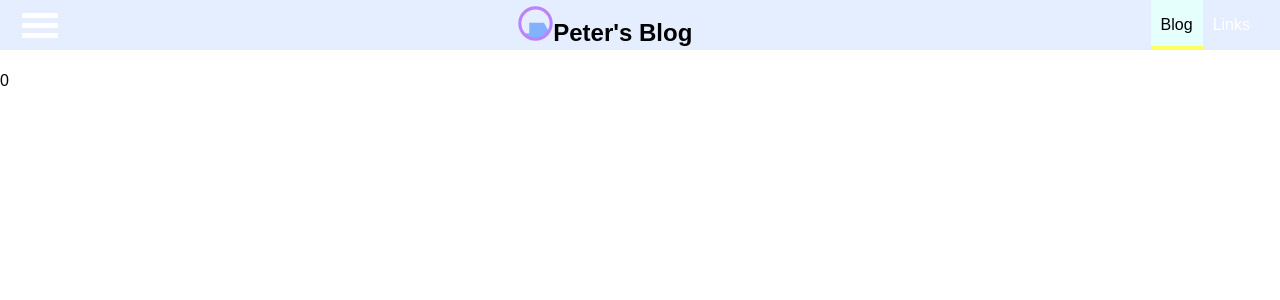
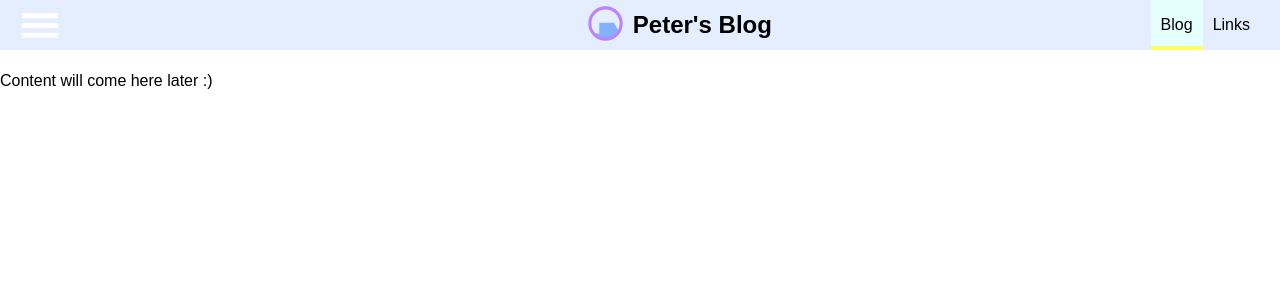
Before and after one commit to pariosa/react-blog, a React (Create React App) app: page / in a window 1280 px wide. Shown: the top 300 px of the page. Built offline with nearby package versions, Linux system fonts and the light colour scheme.

Commit message:
fix colors and navigation items

```diff
--- a/src/Components/Layout/Layout.js
+++ b/src/Components/Layout/Layout.js
@@ -26,8 +26,9 @@ class Layout extends Component {
                 <SideDrawer
                     open={this.state.showSideDrawer}
                     closed={this.sideDrawerClosedHandler} />
-                <main className='Content'> 0
+                <main className='Content'>
                      {this.props.children}
+                     Content will come here later :)
                 </main>
             </Fragment>
         )
--- a/src/Components/Navigation/NavigationItems/NavigationItem/NavigationItem.css
+++ b/src/Components/Navigation/NavigationItems/NavigationItem/NavigationItem.css
@@ -29,7 +29,7 @@
     }
 
     .NavigationItem a {
-        color: white;
+        color: black;
         height: 100%;
         padding: 16px 10px;
         border-bottom: 6px solid transparent;
--- a/src/Components/Navigation/SideDrawer/SideDrawer.css
+++ b/src/Components/Navigation/SideDrawer/SideDrawer.css
@@ -10,8 +10,9 @@
     padding: 32px 16px;
     box-sizing: border-box;
     transition: transform 0.3s ease-out;
+    background-color:#f7e5ff;
 }
-.NavigationItems>NavigationItems>NavigationItem {
+.NavigationDrawer > NavigationItems > NavigationItem {
     display:block;
     width:100%;
 }
--- a/src/Components/Navigation/SideDrawer/SideDrawer.js
+++ b/src/Components/Navigation/SideDrawer/SideDrawer.js
@@ -3,6 +3,8 @@ import React from 'react';
 import NavigationItems from '../NavigationItems/NavigationItems';
 import './SideDrawer.css';
 import Backdrop from '../../UI/Backdrop/Backdrop';
+import NavigationItem from '../NavigationItems/NavigationItem/NavigationItem';
+
 const Fragment = React.Fragment;
 const sideDrawer = ( props ) => {
     let attachedClasses = ['SideDrawer', 'Close'];
@@ -15,8 +17,9 @@ const sideDrawer = ( props ) => {
             <div className={attachedClasses.join(' ')}>
 
                 <nav className="NavigationDrawer">
-                    <NavigationItems className="NavigationDrawerItems" />
-                </nav>
+                    <NavigationItem link="/" active>Blog</NavigationItem>
+                    <NavigationItem link="/">Links</NavigationItem>
+                 </nav>
             </div>
         </Fragment>
     );
--- a/src/Components/Navigation/Toolbar/Toolbar.css
+++ b/src/Components/Navigation/Toolbar/Toolbar.css
@@ -28,12 +28,10 @@
 }
 
 .Title{
-    margin-left:20px;
     display:inline;
     font-size:24px;
     font-weight:bold;
-    top:5px;
-    margin-left:0px;
-    left:0px;
-    margin-bottom:10px;
+ margin-left:10px;
+ margin-top:5px;
+    position:absolute;
 }
--- a/src/Components/Navigation/Toolbar/Toolbar.js
+++ b/src/Components/Navigation/Toolbar/Toolbar.js
@@ -16,7 +16,7 @@ const toolbar = ( props ) => (
 			</svg>
          <div className="Title">
 				Peter's Blog
-			</div>
+		 </div>
         </div>
         <nav className="DesktopOnly">
            	<NavigationItems />
```
